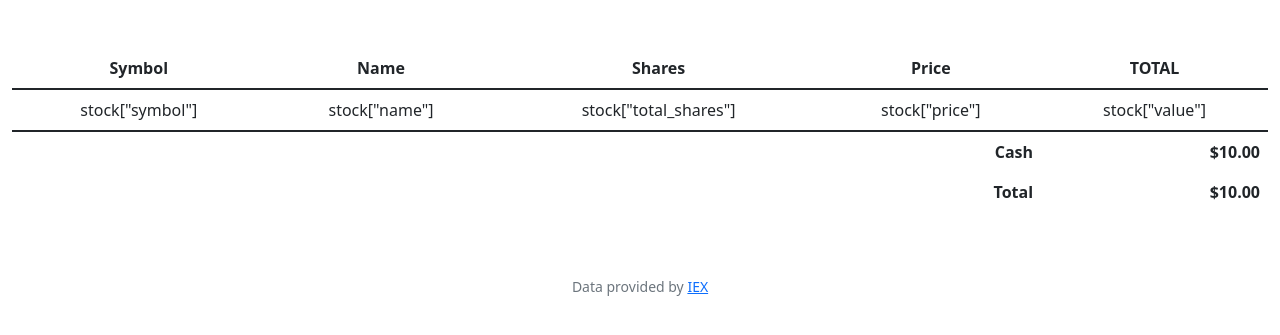
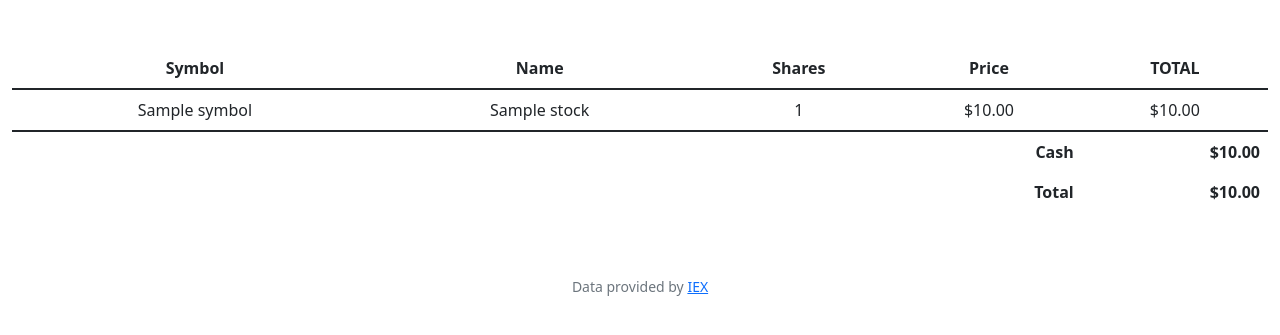
Before and after one commit to Lurenjia-26/CS50-2023-Solutions, a Flask app: template pset9/finance/templates/index.html in a window 1280 px wide. Shown: the part 76-411 px from the top of the page. Run offline with Flask 3, Linux system fonts and the light colour scheme; the template is opened without the code that fills it: most values are stand-ins (such as "Sample title", 1, 10 or a date in 2020); some libraries are stand-ins or nearby versions.

Commit message:
Wed, Aug 16, 2023, 4:12 PM +08:00

```diff
--- a/pset9/finance/templates/index.html
+++ b/pset9/finance/templates/index.html
@@ -17,11 +17,11 @@
         <tbody>
             {% for stock in stocks %}
                 <tr>
-                    <td>stock["symbol"]</td>
-                    <td>stock["name"]</td>
-                    <td>stock["total_shares"]</td>
-                    <td>stock["price"]</td>
-                    <td>stock["value"]</td>
+                    <td>{{ stock["symbol"] }}</td>
+                    <td>{{ stock["name"] }}</td>
+                    <td>{{ stock["total_shares"] }}</td>
+                    <td>{{ stock["price"] | usd }}</td>
+                    <td>{{ stock["value"] | usd }}</td>
                 </tr>
             {% endfor %}
             <tfoot>
```
